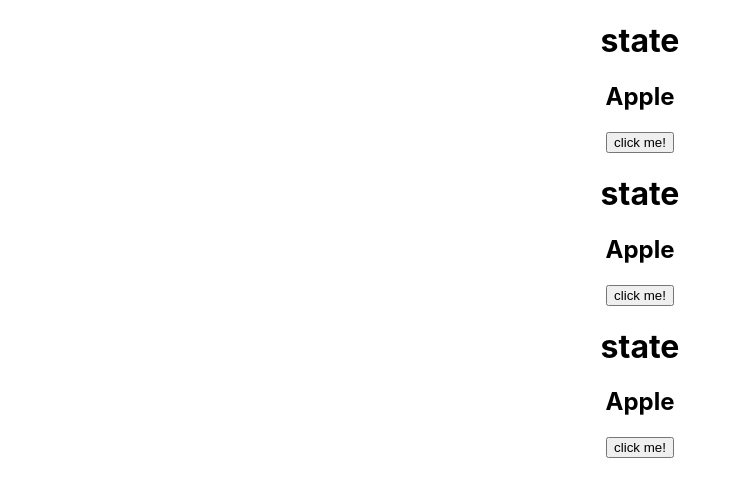
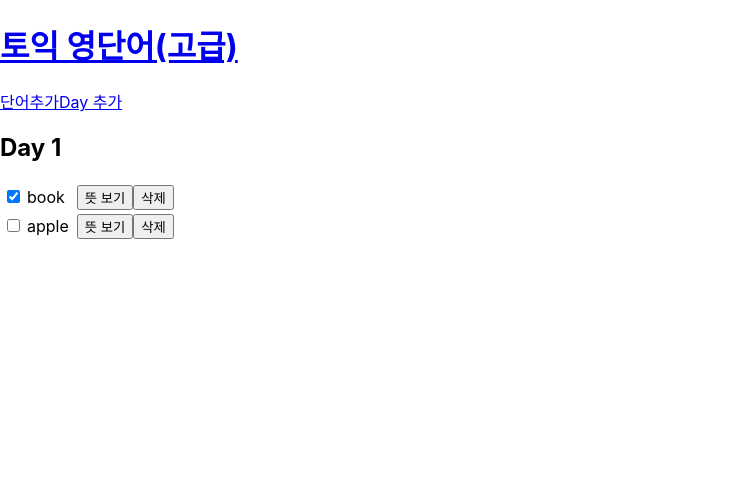
Before and after one commit to hotdog1004/SOJU, a React (Create React App) app in the folder 5-1/voca/: page /day/1 in a window 1280 px wide. Shown: the top 496 px of the page, without its empty margins (0-742 px from the left). Built offline with nearby package versions, Linux system fonts and the light colour scheme.

Commit message:
Feat : 라우트 초기 설정

```diff
--- a/5-1/voca/package.json
+++ b/5-1/voca/package.json
@@ -8,6 +8,7 @@
     "@testing-library/user-event": "^13.5.0",
     "react": "^18.2.0",
     "react-dom": "^18.2.0",
+    "react-router-dom": "^6.11.2",
     "react-scripts": "5.0.1",
     "web-vitals": "^2.1.4"
   },
--- a/5-1/voca/src/App.js
+++ b/5-1/voca/src/App.js
@@ -1,13 +1,21 @@
-import "./App.css";
-import Hello from "./component/Hello";
-import styles from "./App.module.css";
+import Day from "./component/Day";
+import DayList from "./component/DayList";
+import EmptyPage from "./component/EmptyPage";
+import Header from "./component/Header";
+import { BrowserRouter, Route, Routes } from "react-router-dom";
 
 export default function App() {
   return (
-    <div className="App">
-      <Hello />
-      <Hello />
-      <Hello />
-    </div>
+    <BrowserRouter>
+      <div className="App">
+        <Header />
+        <Routes>
+          <Route path="/" element={<DayList />} />
+
+          <Route path="/day/:day" element={<Day />} />
+          <Route path="*" element={<EmptyPage />} />
+        </Routes>
+      </div>
+    </BrowserRouter>
   );
 }
--- /dev/null
+++ b/5-1/voca/src/component/Day.js
@@ -0,0 +1,22 @@
+import { useParams } from "react-router-dom";
+import dummy from "../db/data.json";
+import Word from "./Word";
+
+export default function Day() {
+  // dummy.words 이용
+  const { day } = useParams();
+  const wordList = dummy.words.filter((word) => word.day === Number(day));
+
+  return (
+    <>
+      <h2>Day {day}</h2>
+      <table>
+        <tbody>
+          {wordList.map((word) => (
+            <Word word={word} key={word.id} />
+          ))}
+        </tbody>
+      </table>
+    </>
+  );
+}
--- /dev/null
+++ b/5-1/voca/src/component/DayList.js
@@ -0,0 +1,16 @@
+import { Link } from "react-router-dom";
+import dummy from "../db/data.json";
+
+export default function DayList() {
+  console.log(dummy);
+  return (
+    <ul className="list_day">
+      {dummy.days.map((day) => (
+        <li key={day.id}>
+          <Link to={`/day/${day.day}`}>{day.day}</Link>
+          Day {day.day}
+        </li>
+      ))}
+    </ul>
+  );
+}
--- /dev/null
+++ b/5-1/voca/src/component/EmptyPage.js
@@ -0,0 +1,10 @@
+import { Link } from "react-router-dom";
+
+export default function EmptyPage() {
+  return (
+    <>
+      <h2>잘못된 접근입니다.</h2>
+      <Link to="/">돌아가기</Link>
+    </>
+  );
+}
--- /dev/null
+++ b/5-1/voca/src/component/Header.js
@@ -0,0 +1,19 @@
+import { Link } from "react-router-dom";
+
+export default function Header() {
+  return (
+    <div className="header">
+      <h1>
+        <Link to="/">토익 영단어(고급)</Link>
+      </h1>
+      <div className="menu">
+        <a href="#x" className="link">
+          단어추가
+        </a>
+        <a href="#x" className="link">
+          Day 추가
+        </a>
+      </div>
+    </div>
+  );
+}
--- /dev/null
+++ b/5-1/voca/src/component/Word.js
@@ -0,0 +1,26 @@
+import { useState } from "react";
+
+export default function Word({ word }) {
+  const [isShow, setIsShow] = useState(false);
+  // 처음엔 뜻이 안 보여야하니 초기값을 false로 준다.
+  const [isDone, setIsDone] = useState(word.isDone);
+  const toggleShow = () => {
+    setIsShow(!isShow);
+  };
+  const toggleDone = () => {
+    setIsDone(!isDone);
+  };
+  return (
+    <tr className={isDone ? "off" : ""}>
+      <td>
+        <input type="checkbox" checked={isDone} onChange={toggleDone} />
+      </td>
+      <td>{word.eng}</td>
+      <td>{isShow && word.kor}</td>
+      <td>
+        <button onClick={toggleShow}>뜻 {isShow ? "숨기기" : "보기"} </button>
+        <button className="btn_del">삭제 </button>
+      </td>
+    </tr>
+  );
+}
--- /dev/null
+++ b/5-1/voca/src/db/data.json
@@ -0,0 +1,44 @@
+{
+    "days": [
+        {"id": 1, "day": 1},
+        {"id": 2, "day": 2},
+        {"id": 3, "day": 3}
+    ],
+    "words": [
+        {
+            "id": 1,
+            "day": 1,
+            "eng": "book",
+            "kor": "책",
+            "isDone": true
+        },
+        {
+            "id": 2,
+            "day": 2,
+            "eng": "car",
+            "kor": "자동차",
+            "isDone": false
+        },
+        {
+            "id": 3,
+            "day": 1,
+            "eng": "apple",
+            "kor": "사과",
+            "isDone": false
+        },
+        {
+            "id": 4,
+            "day": 4,
+            "eng": "cat",
+            "kor": "고양이",
+            "isDone": false
+        },
+        {
+            "id": 5,
+            "day": 5,
+            "eng": "pen",
+            "kor": "펜",
+            "isDone": false
+        }
+    ]
+}
```
Also changed, not shown: 1 other file (tests, documents, lock files or other folders).
